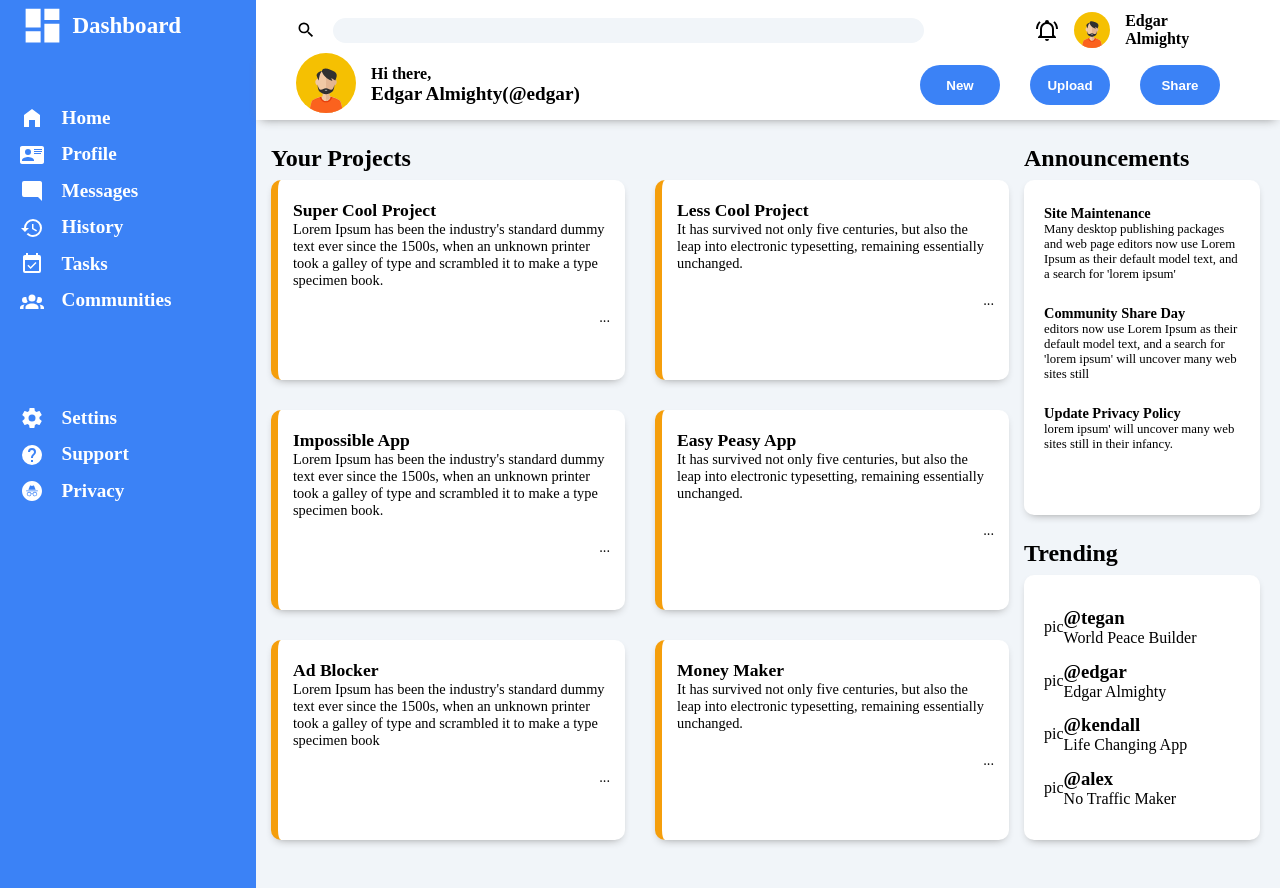
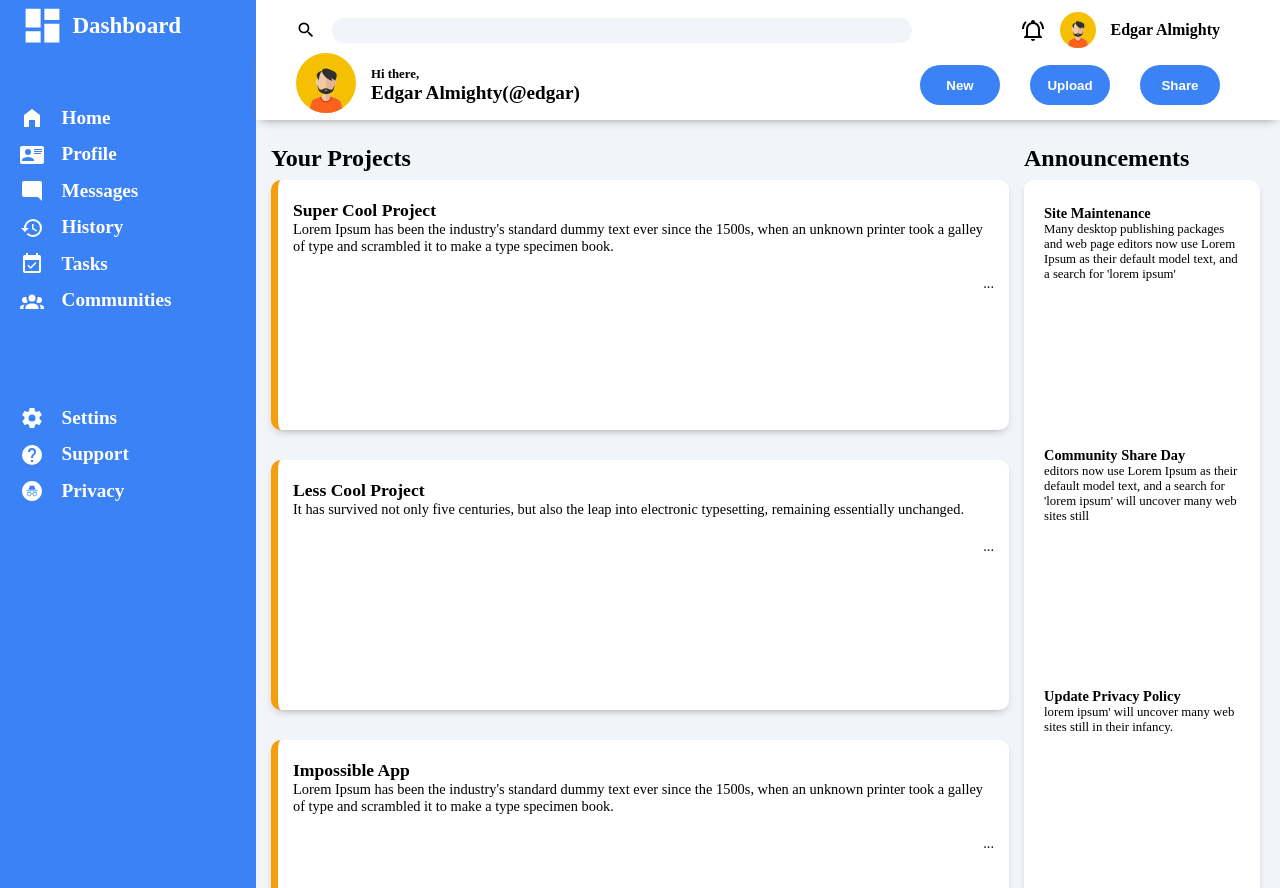
Before and after one commit to Spec0s/ADMIN-DASHBOARD, a plain HTML site: page index.html in a window 1280 px wide. Shown: the top 888 px of the page. Drawn offline with Linux system fonts and the light colour scheme.

Commit message:
small fixes work in progress

```diff
--- a/index.html
+++ b/index.html
@@ -105,11 +105,11 @@
             </div>
             <div class="notifications">
 
-                        <svg style="width:24px;height:24px" viewBox="0 0 24 24">
-                            <path fill="currentColor"
-                                d="M10,21H14A2,2 0 0,1 12,23A2,2 0 0,1 10,21M21,19V20H3V19L5,17V11C5,7.9 7.03,5.17 10,4.29C10,4.19 10,4.1 10,4A2,2 0 0,1 12,2A2,2 0 0,1 14,4C14,4.1 14,4.19 14,4.29C16.97,5.17 19,7.9 19,11V17L21,19M17,11A5,5 0 0,0 12,6A5,5 0 0,0 7,11V18H17V11M19.75,3.19L18.33,4.61C20.04,6.3 21,8.6 21,11H23C23,8.07 21.84,5.25 19.75,3.19M1,11H3C3,8.6 3.96,6.3 5.67,4.61L4.25,3.19C2.16,5.25 1,8.07 1,11Z" />
-                        </svg><img style="width:36px;height:36px" src="./avatar-svgrepo-com.svg">
-                    <strong>Edgar Almighty</strong>
+                <svg style="width:24px;height:24px" viewBox="0 0 24 24">
+                    <path fill="currentColor"
+                        d="M10,21H14A2,2 0 0,1 12,23A2,2 0 0,1 10,21M21,19V20H3V19L5,17V11C5,7.9 7.03,5.17 10,4.29C10,4.19 10,4.1 10,4A2,2 0 0,1 12,2A2,2 0 0,1 14,4C14,4.1 14,4.19 14,4.29C16.97,5.17 19,7.9 19,11V17L21,19M17,11A5,5 0 0,0 12,6A5,5 0 0,0 7,11V18H17V11M19.75,3.19L18.33,4.61C20.04,6.3 21,8.6 21,11H23C23,8.07 21.84,5.25 19.75,3.19M1,11H3C3,8.6 3.96,6.3 5.67,4.61L4.25,3.19C2.16,5.25 1,8.07 1,11Z" />
+                </svg><img style="width:36px;height:36px" src="./avatar-svgrepo-com.svg">
+                <p>Edgar Almighty</p>
                 </ul>
             </div>
         </div>
--- a/styles.css
+++ b/styles.css
@@ -1,7 +1,9 @@
 * {
+    box-sizing: border-box;
     margin: 0;
     padding: 0;
 }
+
 
 .container {
     display: grid;
@@ -13,13 +15,12 @@
 }
 
 .dashboard {
+    display: grid;
     color: white;
     background-color: #3b82f6;
     grid-row-gap: 50px;
     padding: 0px 20px 0 20px;
-    height: 100%;
     grid-template-rows: 50px 250px 1fr;
-    display: grid;
     grid-row: 1/7;
     grid-column: 1;
 }
@@ -101,15 +102,14 @@
     grid-row: 1;
 }
 
-.notifications{
-}
 
 .notifications {
     display: grid;
-    justify-items: end;
+    justify-content: end;
     align-items: center;
-    grid-template-columns: 24px 36px 1fr;
+    grid-template-columns: 24px 36px 109.5px;
     grid-column-gap: 15px;
+    font-weight: bold;
 }
 
 .user-bar {
@@ -132,6 +132,7 @@
 
 .user-name>p{
     font-weight: bold;
+    font-size: clamp(0.8rem, 1vw, 0.7rem)
 }
 
 .user-name>h1{
@@ -184,8 +185,8 @@
 .projects {
     grid-gap: 30px;
     display: grid;
-    grid-template-columns: repeat(auto-fit, minmax(250px, 1fr));
-    grid-template-rows: repeat(auto-fit, minmax(200px, 1fr));
+    grid-template-columns: repeat(auto-fit, minmax(400px, 1fr));
+    grid-template-rows: repeat(2, 250px);
     grid-auto-rows: 200px;
     grid-row: 4/7;
     grid-column: 2;
@@ -218,7 +219,7 @@
     border-radius: 10px;
     box-shadow: 0 4px 10px -5px #888888;
     display: grid;
-    grid-template-rows: repeat(auto-fit, minmax(50px, 1fr));
+    grid-template-rows: repeat(auto-fit, auto);
     grid-row: 4;
     grid-column: 3;
     margin-right: 20px;
```
